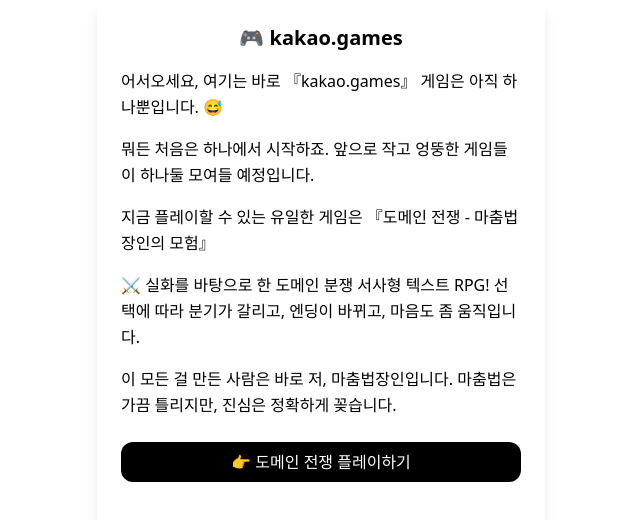
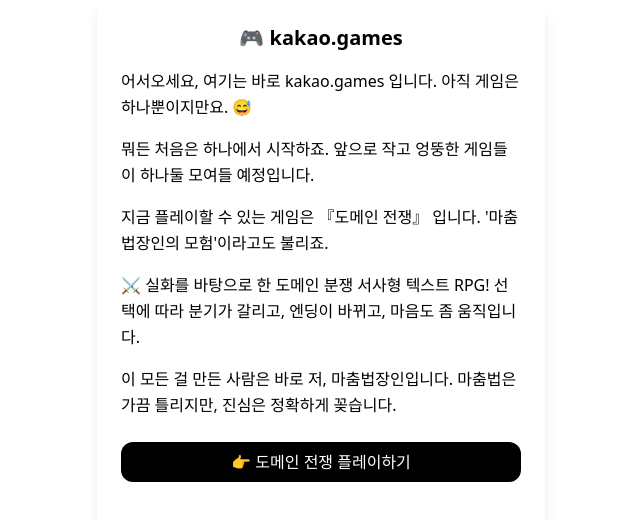
Before and after one commit to clavef/kakao, a Next.js app: page / in a window 1280 px wide. Shown: the top 520 px of the page, without its empty margins (319-959 px from the left). Built offline with nearby package versions, Linux system fonts and the light colour scheme.

Commit message:
Update index.tsx

```diff
--- a/pages/index.tsx
+++ b/pages/index.tsx
@@ -12,8 +12,8 @@
         <div className="text-base text-left leading-relaxed space-y-4 mb-6">
           <p>
             어서오세요,
-            여기는 바로 『kakao.games』
-            게임은 아직 하나뿐입니다. 😅
+            여기는 바로 kakao.games 입니다.
+            아직 게임은 하나뿐이지만요. 😅
           </p>
 
           <p>
@@ -23,8 +23,9 @@
           </p>
 
           <p>
-            지금 플레이할 수 있는 유일한 게임은
-            『도메인 전쟁 - 마춤법장인의 모험』
+            지금 플레이할 수 있는 게임은
+            『도메인 전쟁』 입니다.
+            '마춤법장인의 모험'이라고도 불리죠.
           </p>
 
           <p>
```
